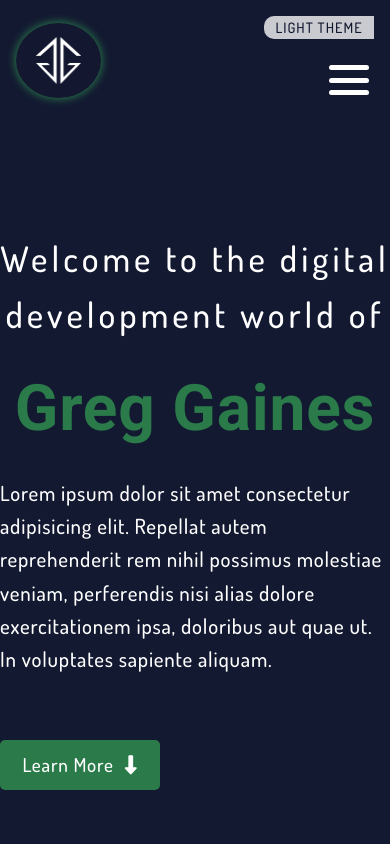
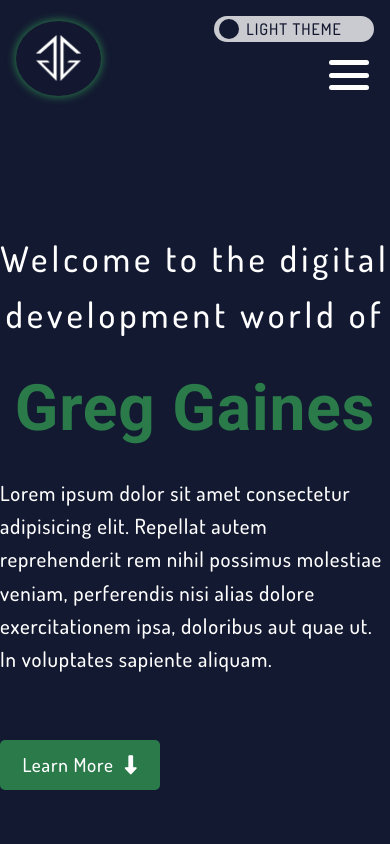
Before and after one commit to gkgaines14/ggaines_portfolio, a website with bundled scripts: page dist/index.html in a window 390 px wide. Shown: the top 844 px of the page. Built offline with nearby package versions, Linux system fonts and the light colour scheme.

Commit message:
Theme button update complete

```diff
--- a/scss/_media.scss
+++ b/scss/_media.scss
@@ -44,12 +44,6 @@
       }
 
       .right-header {
-        display: flex;
-        flex-direction: column;
-        // justify-content: space-evenly;
-        align-items: flex-end;
-        // position: relative;
-
         #nav-btn {
           display: flex;
           flex-direction: column;
@@ -60,7 +54,6 @@
           z-index: 99;
           width: 50px;
           height: 50px;
-          margin-top: 1rem;
           position: relative;
           overflow: hidden;
 
@@ -96,20 +89,6 @@
           // i {
           //   font-size: 1.9rem;
           // }
-        }
-
-        #theme-switch {
-          right: 2rem;
-          width: 110px;
-          font-size: 0.9rem;
-          background: #f8f8f8;
-          color: #131830;
-
-          opacity: 0.8;
-          border-radius: 10px 0px 0px 10px;
-          letter-spacing: 1px;
-          text-align: center;
-          cursor: pointer;
         }
 
         #navbar {
--- a/scss/main.scss
+++ b/scss/main.scss
@@ -111,19 +111,42 @@ a {
         display: none;
       }
 
+      // Theme Switch Button
       #theme-switch {
-        right: 2rem;
-        width: 110px;
-        font-size: 0.9rem;
+        // right: 2rem;
+        width: 160px;
+        height: 26px;
+        font-size: 1rem;
         background: #f8f8f8;
         color: #131830;
 
         opacity: 0.8;
-        border-radius: 10px 0px 0px 10px;
+        border-radius: 15px;
         letter-spacing: 1px;
         text-align: center;
         cursor: pointer;
         z-index: 99999;
+        margin-bottom: 0.5rem;
+        // display: flex;
+        // justify-content: center;
+        // align-items: center;
+        position: relative;
+
+        #theme-text {
+          padding-top: 1px;
+        }
+
+        #orb {
+          // background-color: green;
+          background: var(--color-background);
+          border-radius: 50%;
+          height: 20px;
+          width: 20px;
+          position: absolute;
+          top: 2.5px;
+          margin: 0 5px;
+          transition: transform ease-in 400ms;
+        }
       }
 
       #navbar {
```
Also changed, not shown: dist/about.html, dist/contact.html, dist/css/main.css, dist/index.html, dist/js/functions.js, dist/work.html.
